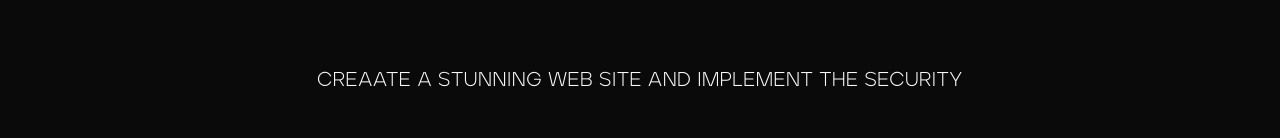
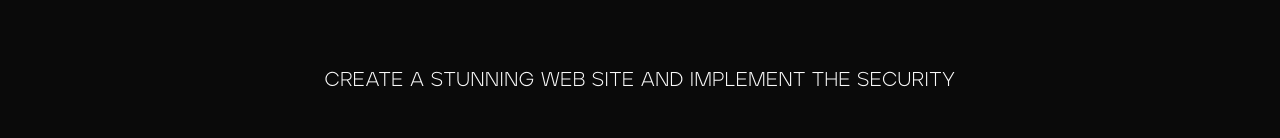
Before and after one commit to 23jayson23/portfolio-jayson, a Next.js app: page / in a window 1280 px wide. Shown: the part 814-952 px from the top of the page. Built offline with nearby package versions, Linux system fonts and the light colour scheme.

Commit message:
Update Info component stats and fix title typo; enhance LayoutGrid with cursor pointer for better UX

```diff
--- a/app/pages/info.tsx
+++ b/app/pages/info.tsx
@@ -4,11 +4,13 @@ const Info = () => {
     const stats = [
       { value: 5, suffix: "+", label: "Years of Experience in Development" },
       { value: 12, suffix: "K+", label: "Develop a Responsive Web" },
+      { value: 10, suffix: "+", label: "Client serve" },
+      { value: 50, suffix: "+", label: "Design create as graphic designer" },
       { value: 99, suffix: "%", label: "Performance optimized for web" },
     ];
     return (
       <StatsCount
-        title="CREAATE A STUNNING WEB SITE AND IMPLEMENT THE SECURITY"
+        title="CREATE A STUNNING WEB SITE AND IMPLEMENT THE SECURITY"
         stats={stats}
         showDividers={true}
       />
--- a/components/ui/layout-grid.tsx
+++ b/components/ui/layout-grid.tsx
@@ -25,7 +25,7 @@ export const LayoutGrid = ({ cards }: { cards: Card[] }) => {
   };
 
   return (
-    <div className="w-full h-full p-10 grid grid-cols-1 md:grid-cols-3  max-w-7xl mx-auto gap-4 relative">
+    <div className="w-full h-full p-10 grid grid-cols-1 md:grid-cols-3 cursor-pointer max-w-7xl mx-auto gap-4 relative">
       {cards.map((card, i) => (
         <div key={i} className={cn(card.className, "")}>
           <motion.div
```
